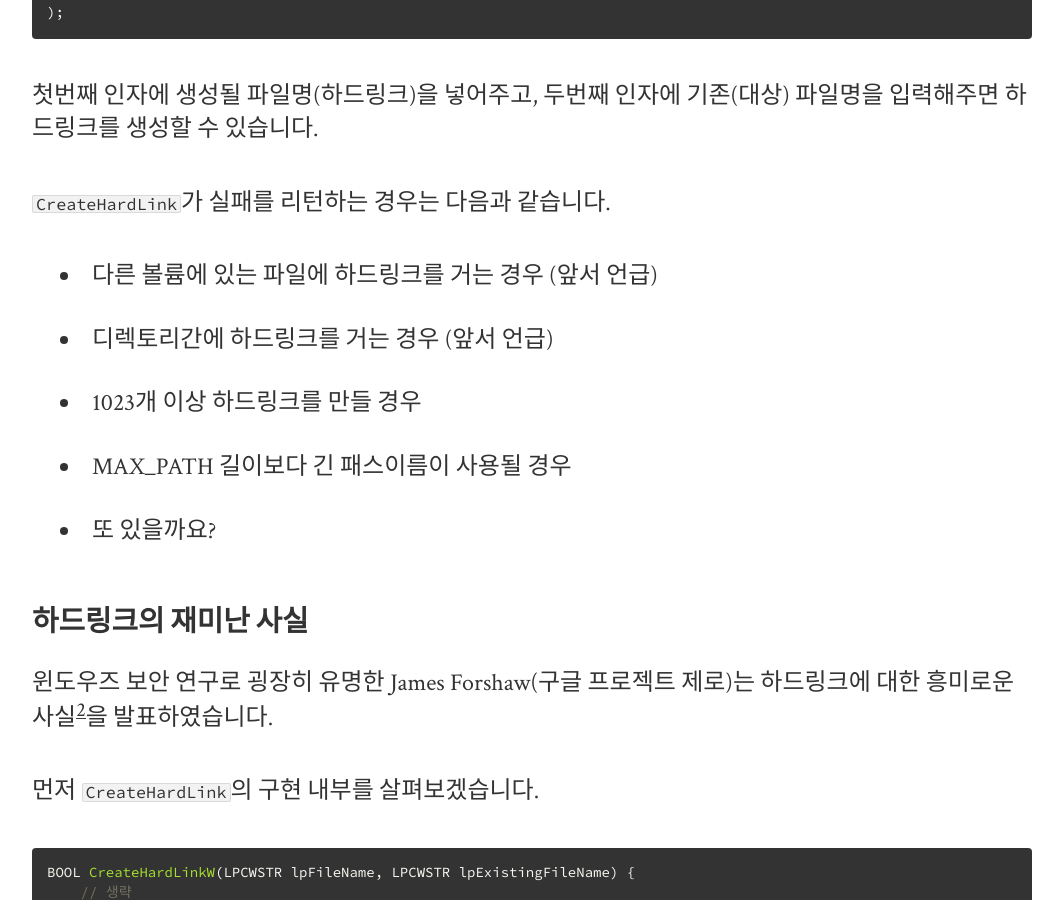
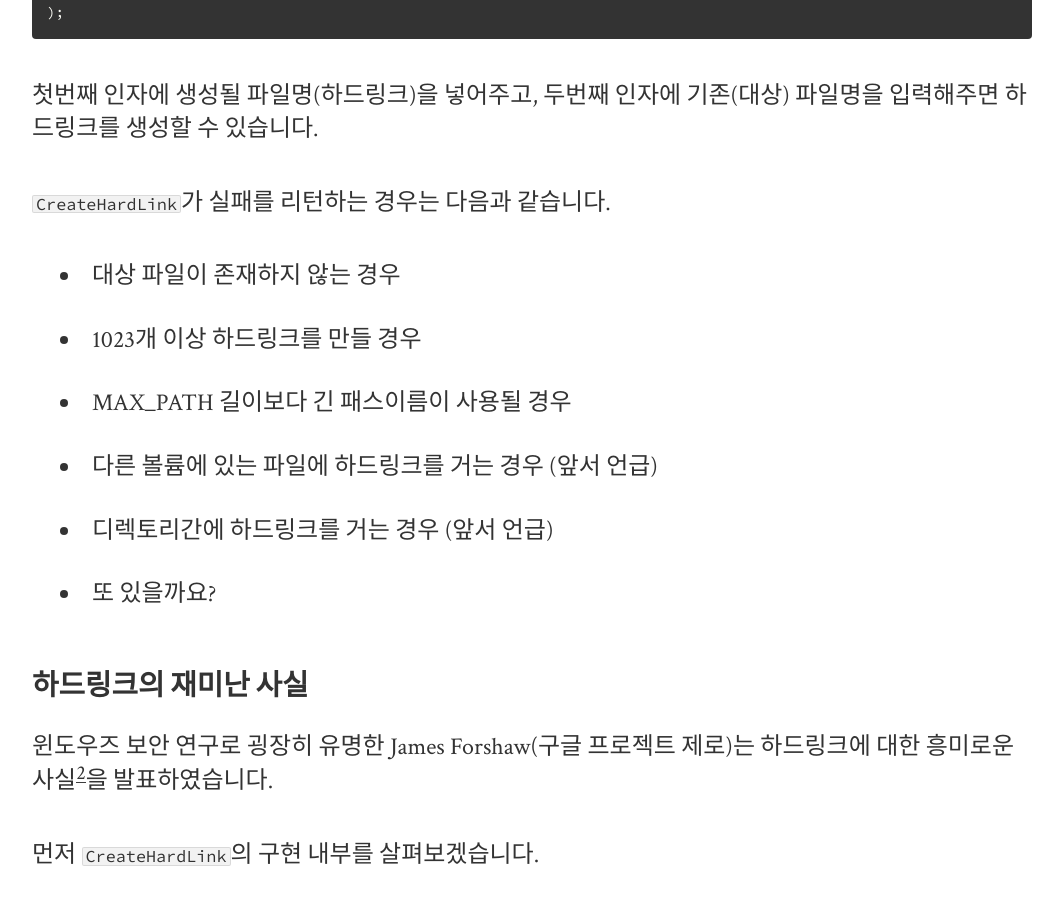
Before and after one commit to intellee/blog.diffense.co.kr, a Jekyll site: the page built from _posts/2019-02-22-hard-link.md, in a window 1280 px wide and 900 px high, scrolled down 3673 px. Shown: the whole window, without its empty margins (108-1171 px from the left). Built offline with Jekyll 4.4.1, drawn with Linux system fonts in a browser that asks for light colours; nearby versions of some CDN libraries.

Commit message:
hard link

```diff
--- a/_posts/2019-02-22-hard-link.md
+++ b/_posts/2019-02-22-hard-link.md
@@ -89,10 +89,11 @@ BOOL CreateHardLinkA(
 첫번째 인자에 생성될 파일명(하드링크)을 넣어주고, 두번째 인자에 기존(대상) 파일명을 입력해주면 하드링크를 생성할 수 있습니다.
 
 `CreateHardLink`가 실패를 리턴하는 경우는 다음과 같습니다.
+* 대상 파일이 존재하지 않는 경우
+* 1023개 이상 하드링크를 만들 경우
+* MAX_PATH 길이보다 긴 패스이름이 사용될 경우
 * 다른 볼륨에 있는 파일에 하드링크를 거는 경우 (앞서 언급)
 * 디렉토리간에 하드링크를 거는 경우 (앞서 언급)
-* 1023개 이상 하드링크를 만들 경우
-* MAX_PATH 길이보다 긴 패스이름이 사용될 경우
 * 또 있을까요?
 
 ### 하드링크의 재미난 사실
```
Also changed, not shown: 2 other files.
